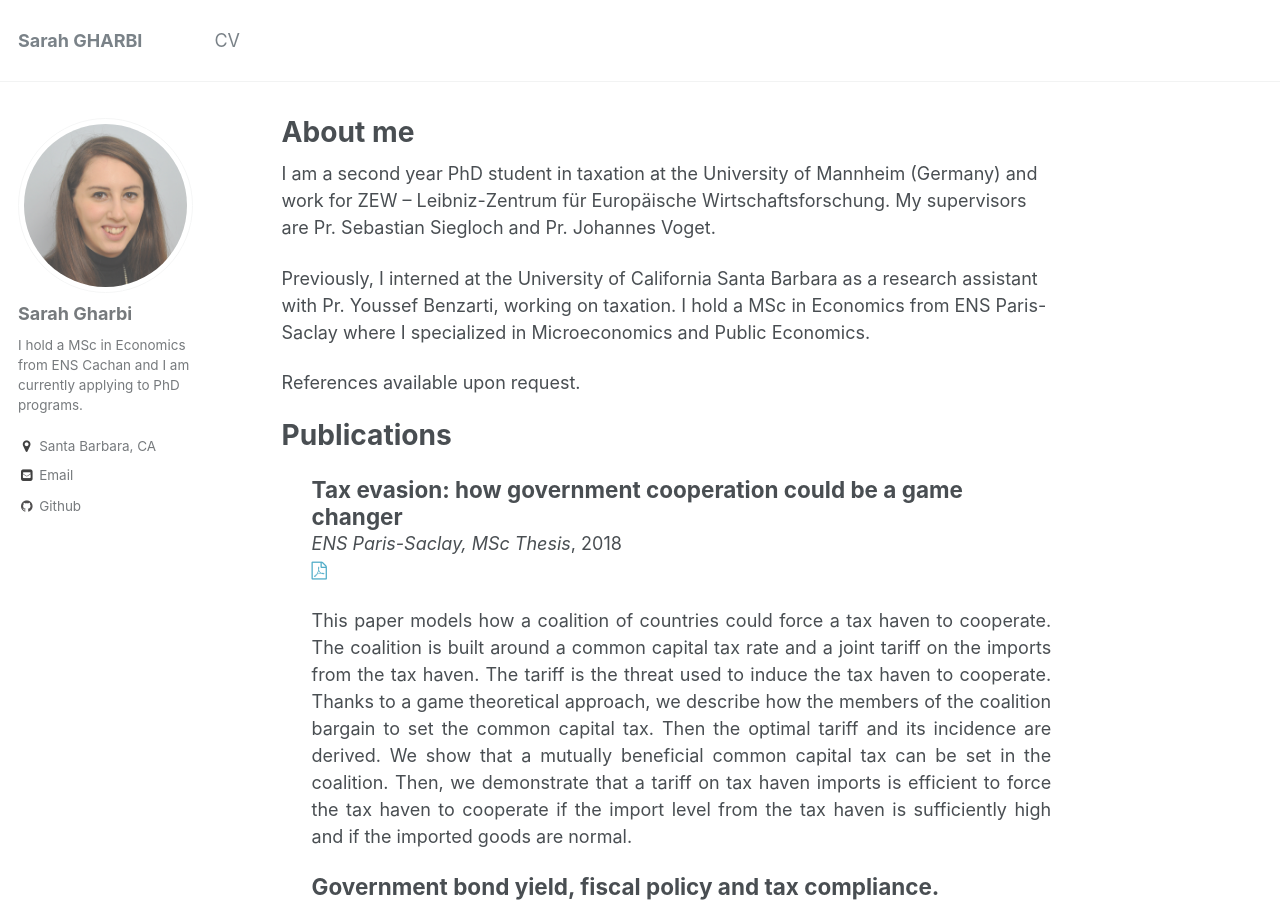
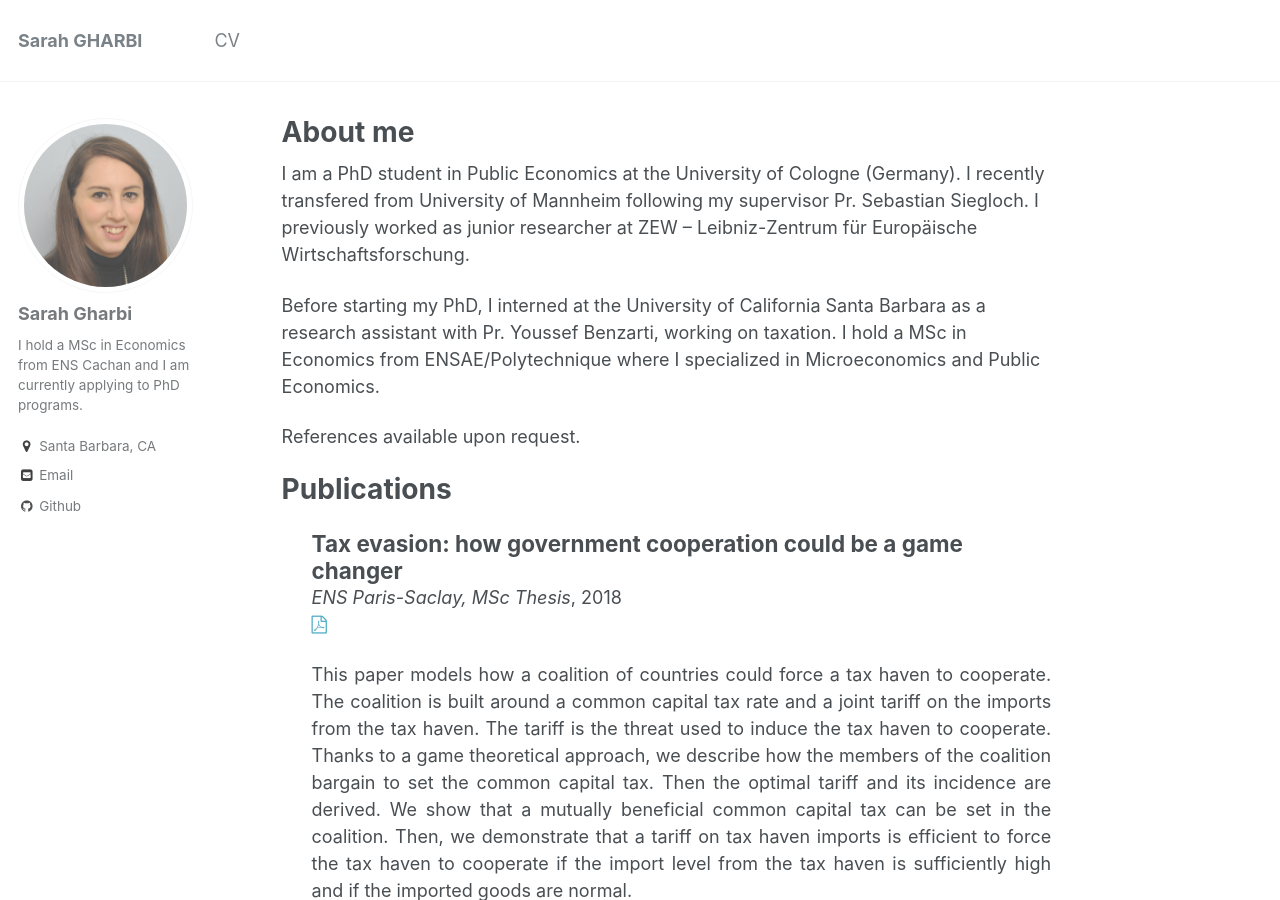
Before and after one commit to sarahgharbi/sarahgharbi.github.io, a Jekyll site: the page built from _pages/about.md, in a window 1280 px wide and 900 px high. Built offline with Jekyll 4.4.1, drawn with Linux system fonts in a browser that asks for light colours.

Commit message:
Update about.md

```diff
--- a/_pages/about.md
+++ b/_pages/about.md
@@ -7,12 +7,12 @@ redirect_from:
   - /about/
   - /about.html
 ---
-I am a second year PhD student in taxation at  the University of Mannheim (Germany) and work for ZEW -- Leibniz-Zentrum für Europäische Wirtschaftsforschung.
-My supervisors are Pr. Sebastian Siegloch and Pr. Johannes Voget.
+I am a PhD student in Public Economics at the University of Cologne (Germany). I recently transfered from University of Mannheim following my supervisor Pr. Sebastian Siegloch. I previously worked as junior researcher at ZEW -- Leibniz-Zentrum für Europäische Wirtschaftsforschung.
 
-Previously, I interned at the University of California
+
+Before starting my PhD, I interned at the University of California
 Santa Barbara as a research assistant with Pr. Youssef Benzarti, working on
-taxation. I hold a MSc in Economics from ENS Paris-Saclay where I specialized in Microeconomics
+taxation. I hold a MSc in Economics from ENSAE/Polytechnique where I specialized in Microeconomics
 and Public Economics.
 
 
```
